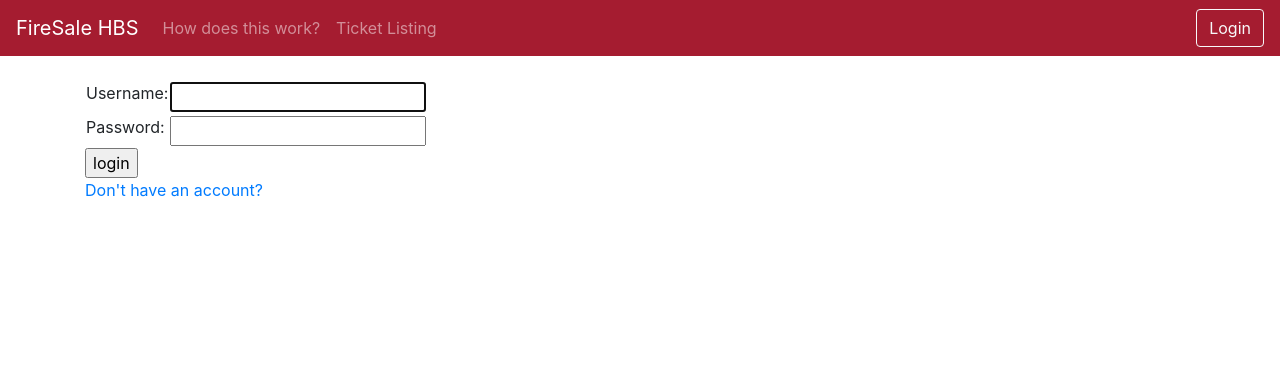
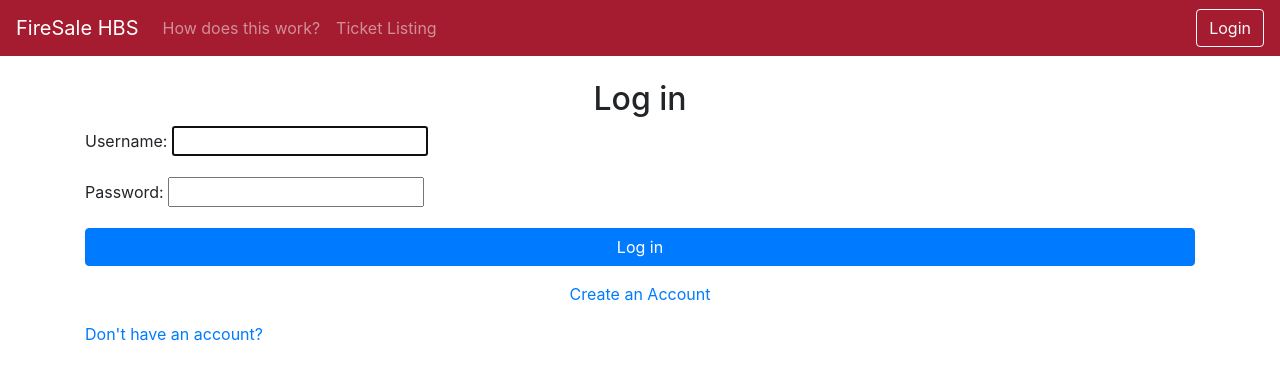
Before and after one commit to jalenjjbr/djangostock, a Django app: page /accounts/login/ in a window 1280 px wide. Shown: the top 380 px of the page. Run offline with Django 3.2, Linux system fonts and the light colour scheme; some libraries are stand-ins or nearby versions.

Commit message:
experimenting with login style

```diff
--- a/quotes/templates/registration/login.html
+++ b/quotes/templates/registration/login.html
@@ -1,4 +1,34 @@
 {% extends "base.html" %}
+
+<head>
+<style type="text/css">
+	.login-form {
+		width: 340px;
+    	margin: 50px auto;
+	}
+    .login-form form {
+    	margin-bottom: 15px;
+        background: #f7f7f7;
+        box-shadow: 0px 2px 2px rgba(0, 0, 0, 0.3);
+        padding: 30px;
+    }
+    .login-form h2 {
+        margin: 0 0 15px;
+    }
+    .form-control, .btn {
+        min-height: 38px;
+        border-radius: 2px;
+    }
+    .btn {
+        font-size: 15px;
+        font-weight: bold;
+    }
+</style>
+</head>
+
+
+
+
 
 {% block content %}
 
@@ -15,7 +45,7 @@
     {% endif %}
 {% endif %}
 
-<form method="post" action="{% url 'login' %}">
+<!-- <form method="post" action="{% url 'login' %}">
 {% csrf_token %}
 <table>
 <tr>
@@ -30,7 +60,25 @@
 
 <input type="submit" value="login">
 <input type="hidden" name="next" value="{{ next }}">
-</form>
+</form> -->
+
+<div class="login-form">
+    <form method="POST" action="{% url 'login' %}">
+        {% csrf_token %}
+        <h2 class="text-center">Log in</h2>
+        <div class="form-group">
+            {{ form.username.label_tag }} {{ form.username }}
+        </div>
+        <div class="form-group">
+            {{ form.password.label_tag }}  {{ form.password }}
+        </div>
+        <div class="form-group">
+            <button type="submit" class="btn btn-primary btn-block">Log in</button>
+            <input type="hidden" name="next" value="{{ next }}">
+        </div>
+    </form>
+    <p class="text-center"><a href="{% url 'login' %}">Create an Account</a></p>
+</div>
 
 <p><a href="{% url 'signup' %}">Don't have an account?</a></p>
 
```
